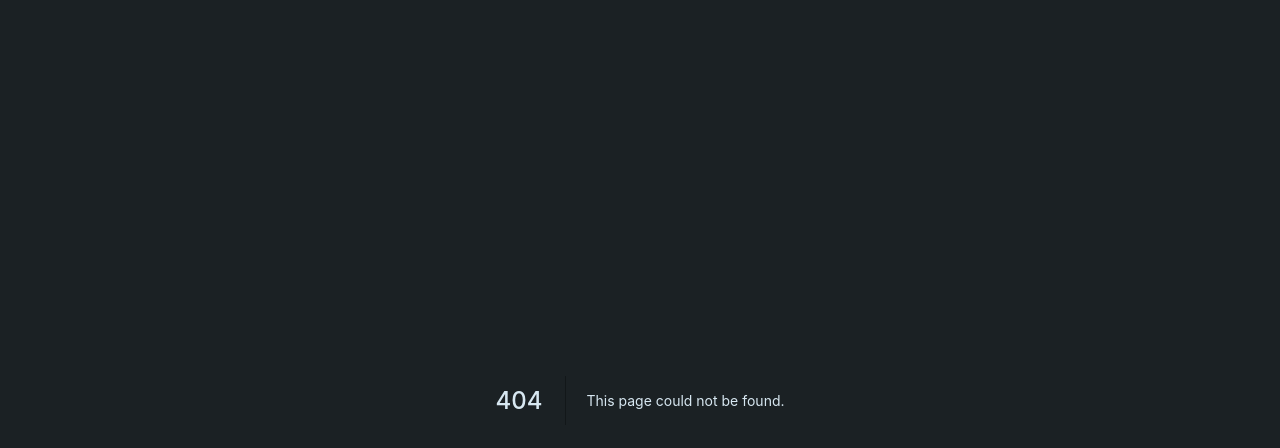
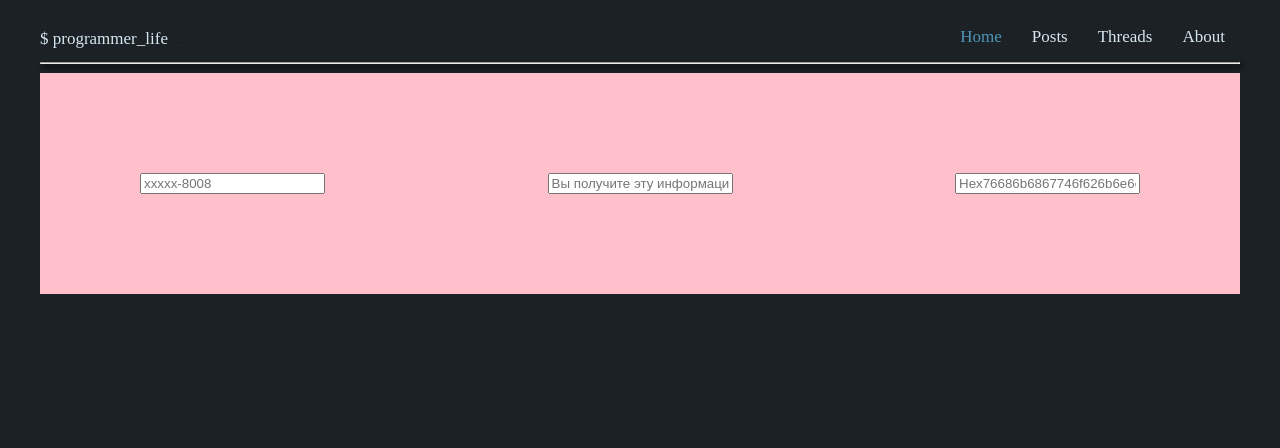
Before and after one commit to andrelrg/blog-2, a Next.js app: page /pascoa in a window 1280 px wide. Before the commit this address had no page. Shown: the top 448 px of the page. Built offline with nearby package versions, Linux system fonts and the light colour scheme.

Commit message:
Pascoa edit

```diff
--- a/package.json
+++ b/package.json
@@ -32,6 +32,8 @@
     "react": "^17.0.1",
     "react-dom": "^17.0.1",
     "react-helmet": "^6.1.0",
+    "react-router": "^5.2.0",
+    "react-router-dom": "^5.2.0",
     "style-loader": "^2.0.0",
     "styled-components": "^5.2.1"
   },
--- /dev/null
+++ b/pages/pascoa.js
@@ -0,0 +1,67 @@
+import React, { useState } from "react";
+import App from '../src/organisms/App'
+import styled from 'styled-components'
+
+const StyledDiv = styled.div`
+    display: flex;
+    justify-content: space-between;
+    padding: 100px;
+    background-color: pink;
+`;
+
+
+function Pacoa() {
+    const [redirect, setRedirect] = useState({
+        first: false,
+        second: false,
+        third: false,
+    });
+
+    const onInputChange1 = (event) => {
+        let text = event.target.value;
+        if (text === "tkmank"){
+            setRedirect(prevState => ({
+                ...prevState,
+                first: true
+            }))
+        }
+    }
+
+    const onInputChange2 = (event) => {
+        let text = event.target.value;
+        if (text === "tgtcnebt"){
+            setRedirect(prevState => ({
+                ...prevState,
+                second: true
+            }))
+        }
+    }
+
+    const onInputChange3 = (event) => {
+        let text = event.target.value;
+        if (text === "vhkhgtobknl"){
+            setRedirect(prevState => ({
+                ...prevState,
+                third: true
+            }))
+        }
+    }
+
+    if(redirect.first && redirect.second && redirect.third) {
+        if (typeof window !== "undefined") {
+            window.location = "/boa";
+        }    }else{
+        return (
+            <App>
+                <StyledDiv>
+                    <input type="text" placeholder="xxxxx-8008" onChange={onInputChange1}></input>
+                    <input type="text" placeholder="Вы получите эту информацию от нашей мамы" onChange={onInputChange2}></input>
+                    <input type="text"placeholder="Hex76686b6867746f626b6e6c" onChange={onInputChange3}></input>
+                </StyledDiv>
+            </App>)
+    }
+    //tkmank tgtcnebt vhkhgtobknl
+
+}
+
+export default Pacoa;
--- a/src/organisms/App.js
+++ b/src/organisms/App.js
@@ -9,11 +9,12 @@ const Body = styled.div`
     margin-right: auto;
 `;
 
-function App() {
+function App({children}) {
     return (
         <Body>
             <Head />
             <NavBar />
+            <div>{children}</div>
         </Body>
     );
 }
```
Also changed, not shown: pages/about.js (added, +30 -0 lines), pages/boa.js (added, +7 -0 lines), pages/posts.js (added, +10 -0 lines), pages/threads.js (added, +10 -0 lines), 1 other file (tests, documents, lock files or other folders).
